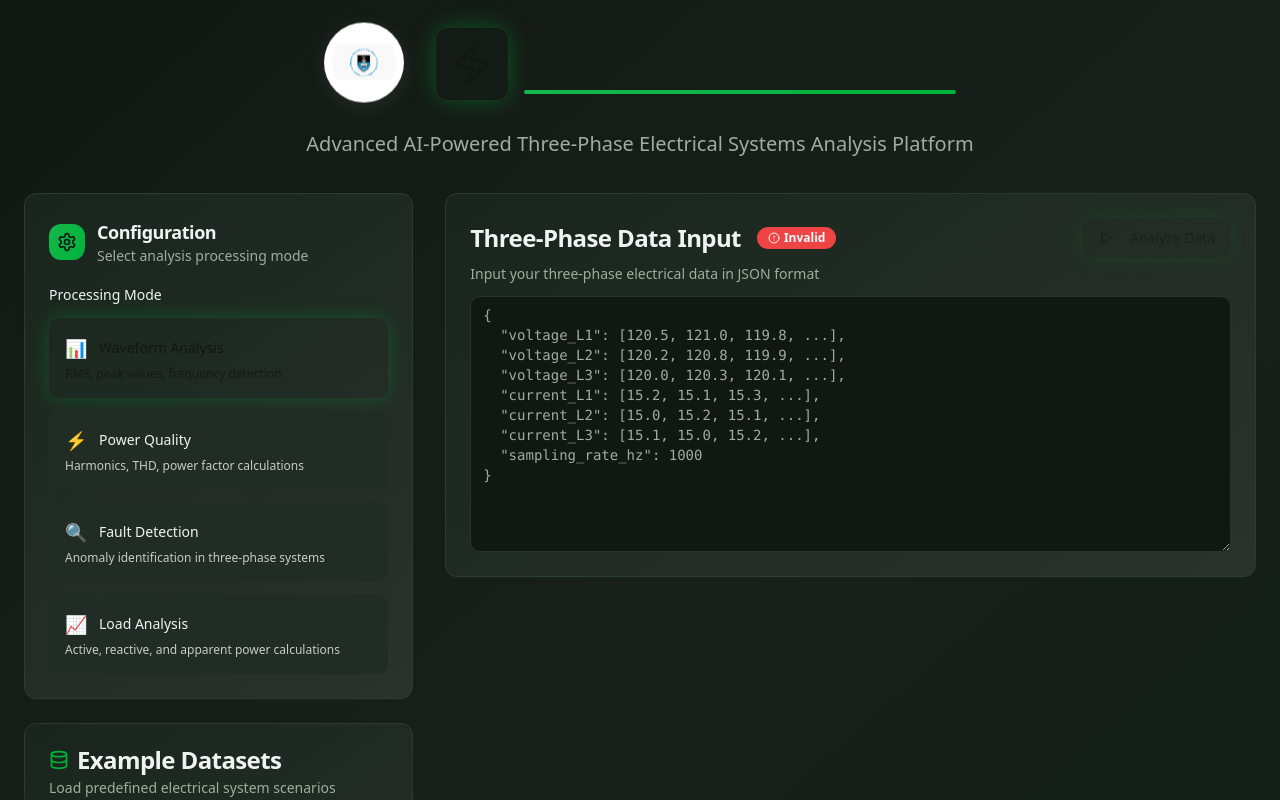
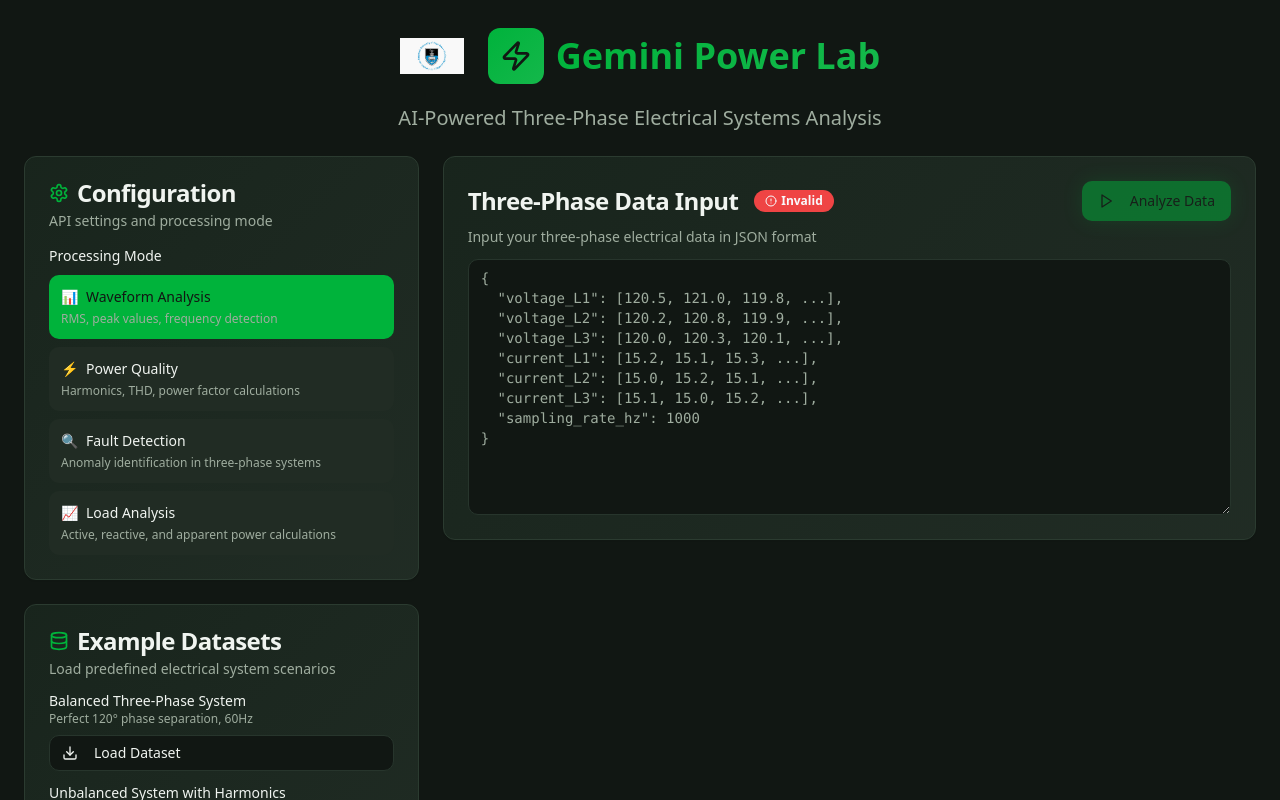
Before and after one commit to 0geder/gemini-power-lab, a React (Vite) app: page / in a window 1280 px wide. Shown: the top 800 px of the page. Built offline with nearby package versions, Linux system fonts and the light colour scheme.

Commit message:
Reverted to commit d5a0b3870820f23bcc271315c6ce54917c96f572

```diff
--- a/src/components/PowerSystemsDashboard.tsx
+++ b/src/components/PowerSystemsDashboard.tsx
@@ -110,71 +110,58 @@ export function PowerSystemsDashboard() {
   };
 
   return (
-    <div className="min-h-screen bg-gradient-to-br from-background via-muted/30 to-primary/5 p-6">
-      <div className="max-w-7xl mx-auto space-y-8">
+    <div className="min-h-screen bg-background p-6">
+      <div className="max-w-7xl mx-auto space-y-6">
         {/* Header */}
-        <div className="text-center space-y-4">
-          <div className="flex items-center justify-center gap-8 mb-6">
-            <div className="relative">
+        <div className="text-center space-y-2">
+          <div className="flex items-center justify-center gap-6 mb-4">
             <img
               src={uctLogo}
               alt="University of Cape Town Logo"
-                className="h-20 w-20 object-contain animate-float hover-lift shadow-card rounded-full p-2 bg-white"
+              className="h-16 w-16 object-contain"
             />
+            <div className="flex items-center gap-3">
+              <div className="p-3 rounded-lg bg-gradient-primary">
+                <Zap className="h-8 w-8 text-primary-foreground" />
               </div>
-            <div className="flex items-center gap-4">
-              <div className="relative p-4 rounded-xl bg-gradient-primary shadow-glow-primary animate-pulse-glow">
-                <Zap className="h-10 w-10 text-primary-foreground" />
-              </div>
-              <div>
-                <h1 className="text-5xl font-bold bg-gradient-primary bg-clip-text text-transparent mb-2">
+              <h1 className="text-4xl font-bold bg-gradient-primary bg-clip-text text-transparent">
                 Gemini Power Lab
               </h1>
-                <div className="h-1 w-full bg-gradient-accent rounded-full"></div>
             </div>
           </div>
-          </div>
-          <p className="text-xl text-muted-foreground max-w-2xl mx-auto leading-relaxed">
-            Advanced AI-Powered Three-Phase Electrical Systems Analysis Platform
+          <p className="text-xl text-muted-foreground">
+            AI-Powered Three-Phase Electrical Systems Analysis
           </p>
         </div>
 
-        <div className="grid grid-cols-1 lg:grid-cols-3 gap-8">
+        <div className="grid grid-cols-1 lg:grid-cols-3 gap-6">
           {/* Configuration Panel */}
           <div className="lg:col-span-1 space-y-6">
-            <Card className="bg-gradient-card border-border shadow-card hover-lift">
-              <CardHeader className="pb-4">
-                <div className="flex items-center gap-3">
-                  <div className="p-2 rounded-lg bg-gradient-accent">
-                    <Settings className="h-5 w-5 text-accent-foreground" />
+            <Card className="bg-gradient-card border-border">
+              <CardHeader className="pb-3">
+                <div className="flex items-center gap-2">
+                  <Settings className="h-5 w-5 text-primary" />
+                  <CardTitle>Configuration</CardTitle>
                 </div>
-                  <div>
-                    <CardTitle className="text-lg">Configuration</CardTitle>
-                    <CardDescription>Select analysis processing mode</CardDescription>
-                  </div>
-                </div>
+                <CardDescription>API settings and processing mode</CardDescription>
               </CardHeader>
-              <CardContent className="space-y-5">
-                <div className="space-y-3">
-                  <Label className="text-sm font-medium">Processing Mode</Label>
-                  <div className="grid grid-cols-1 gap-3">
+              <CardContent className="space-y-4">
+                <div className="space-y-2">
+                  <Label>Processing Mode</Label>
+                  <div className="grid grid-cols-1 gap-2">
                     {processingModes.map((mode) => (
                       <Button
                         key={mode.id}
                         variant={selectedMode === mode.id ? "default" : "secondary"}
-                        className={`justify-start h-auto p-4 transition-all duration-300 ${
-                          selectedMode === mode.id
-                            ? "bg-gradient-primary text-primary-foreground shadow-glow-primary"
-                            : "hover:bg-muted/80 hover:shadow-card"
-                        }`}
+                        className="justify-start h-auto p-3"
                         onClick={() => setSelectedMode(mode.id)}
                       >
-                        <div className="text-left w-full">
-                          <div className="flex items-center gap-3">
-                            <span className="text-lg">{mode.icon}</span>
+                        <div className="text-left">
+                          <div className="flex items-center gap-2">
+                            <span>{mode.icon}</span>
                             <span className="font-medium">{mode.name}</span>
                           </div>
-                          <div className="text-xs opacity-80 mt-1">
+                          <div className="text-xs text-muted-foreground mt-1">
                             {mode.description}
                           </div>
                         </div>
@@ -190,7 +177,7 @@ export function PowerSystemsDashboard() {
 
           {/* Data Input Panel */}
           <div className="lg:col-span-2 space-y-6">
-            <Card className="bg-gradient-card border-border shadow-card hover-lift">
+            <Card className="bg-gradient-card border-border">
               <CardHeader className="pb-3">
                 <div className="flex items-center justify-between">
                   <div className="flex items-center gap-2">
@@ -207,7 +194,7 @@ export function PowerSystemsDashboard() {
                   <Button
                     onClick={handleProcessData}
                     disabled={isProcessing || validationStatus !== "valid"}
-                    className="bg-gradient-primary hover:bg-primary/90 shadow-glow-primary transition-all duration-300 hover:shadow-elegant hover:scale-105"
+                    className="shadow-glow-primary"
                   >
                     {isProcessing ? (
                       <>
--- a/src/index.css
+++ b/src/index.css
@@ -61,65 +61,7 @@ All colors MUST be HSL.
     --sidebar-border: 220 13% 91%;
 
     --sidebar-ring: 217.2 91.2% 59.8%;
-}
-
-/* Custom Design Tokens */
-:root {
-  /* Gradients */
-  --gradient-primary: linear-gradient(135deg, hsl(var(--primary)) 0%, hsl(var(--primary-glow)) 100%);
-  --gradient-card: linear-gradient(145deg, hsl(var(--card)) 0%, hsl(var(--muted)) 100%);
-  --gradient-accent: linear-gradient(120deg, hsl(var(--accent)) 0%, hsl(var(--primary)) 100%);
-
-  /* Shadows */
-  --shadow-glow-primary: 0 0 30px hsl(var(--primary) / 0.3);
-  --shadow-elegant: 0 10px 30px -10px hsl(var(--primary) / 0.2);
-  --shadow-card: 0 4px 20px -2px hsl(var(--foreground) / 0.1);
-
-  /* Animations */
-  --transition-smooth: all 0.3s cubic-bezier(0.4, 0, 0.2, 1);
-  --transition-bounce: all 0.4s cubic-bezier(0.68, -0.55, 0.265, 1.55);
-}
-
-.dark {
-  --gradient-card: linear-gradient(145deg, hsl(var(--card)) 0%, hsl(var(--muted) / 0.5) 100%);
-  --shadow-card: 0 4px 20px -2px hsl(var(--background) / 0.3);
-}
-
-/* Utility Classes */
-.bg-gradient-primary { background: var(--gradient-primary); }
-.bg-gradient-card { background: var(--gradient-card); }
-.bg-gradient-accent { background: var(--gradient-accent); }
-.shadow-glow-primary { box-shadow: var(--shadow-glow-primary); }
-.shadow-elegant { box-shadow: var(--shadow-elegant); }
-.shadow-card { box-shadow: var(--shadow-card); }
-
-/* Animation Classes */
-.animate-float {
-  animation: float 3s ease-in-out infinite;
-}
-
-.animate-pulse-glow {
-  animation: pulse-glow 2s ease-in-out infinite;
-}
-
-.hover-lift {
-  transition: var(--transition-smooth);
-}
-
-.hover-lift:hover {
-  transform: translateY(-2px);
-  box-shadow: var(--shadow-elegant);
-}
-
-@keyframes float {
-  0%, 100% { transform: translateY(0px) rotate(0deg); }
-  50% { transform: translateY(-10px) rotate(1deg); }
-}
-
-@keyframes pulse-glow {
-  0%, 100% { box-shadow: 0 0 20px hsl(var(--primary) / 0.3); }
-  50% { box-shadow: 0 0 40px hsl(var(--primary) / 0.6); }
-}
+  }
 
   .dark {
     --background: 222.2 84% 4.9%;
```
Lines whose indentation alone changed are shown as unchanged.
